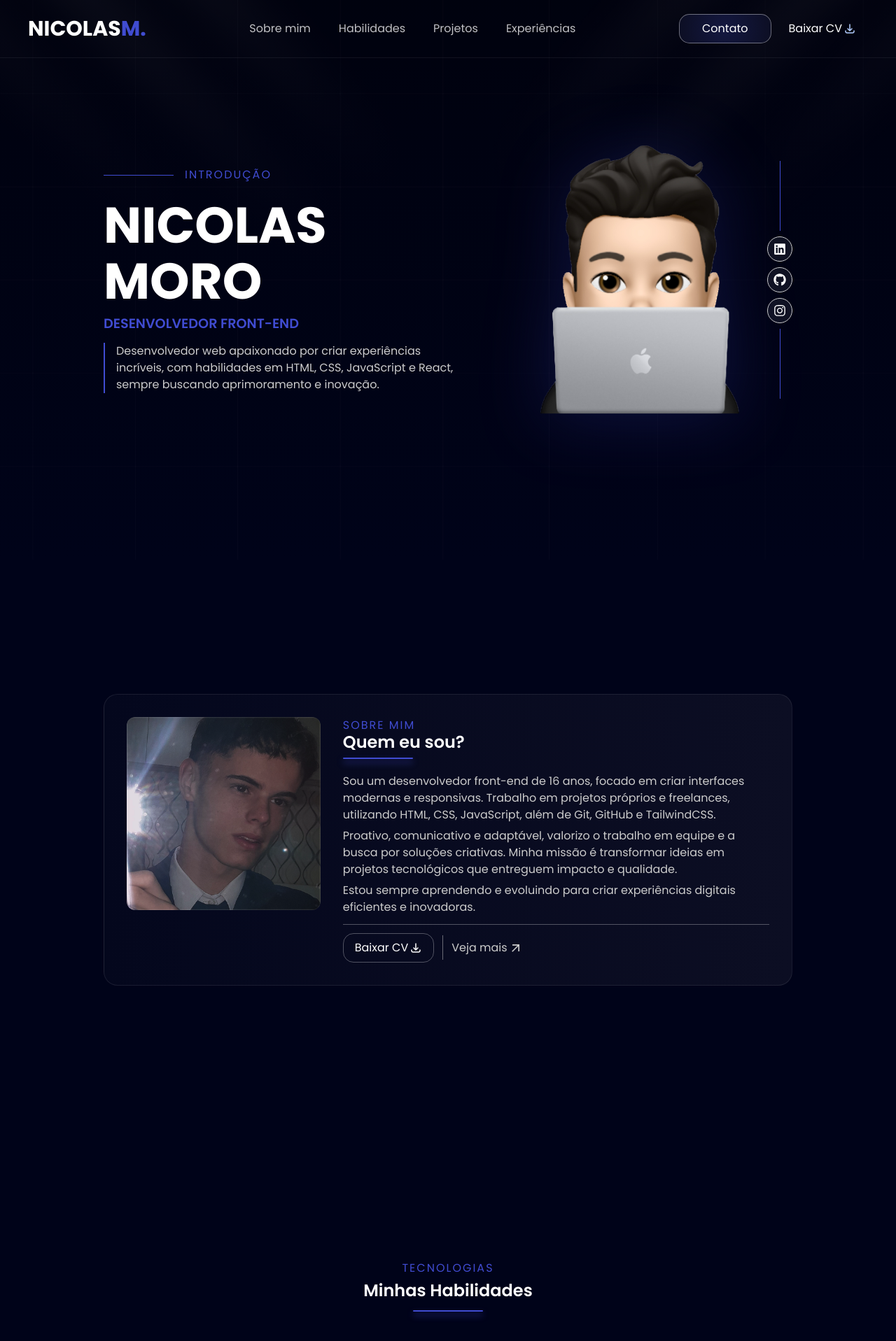
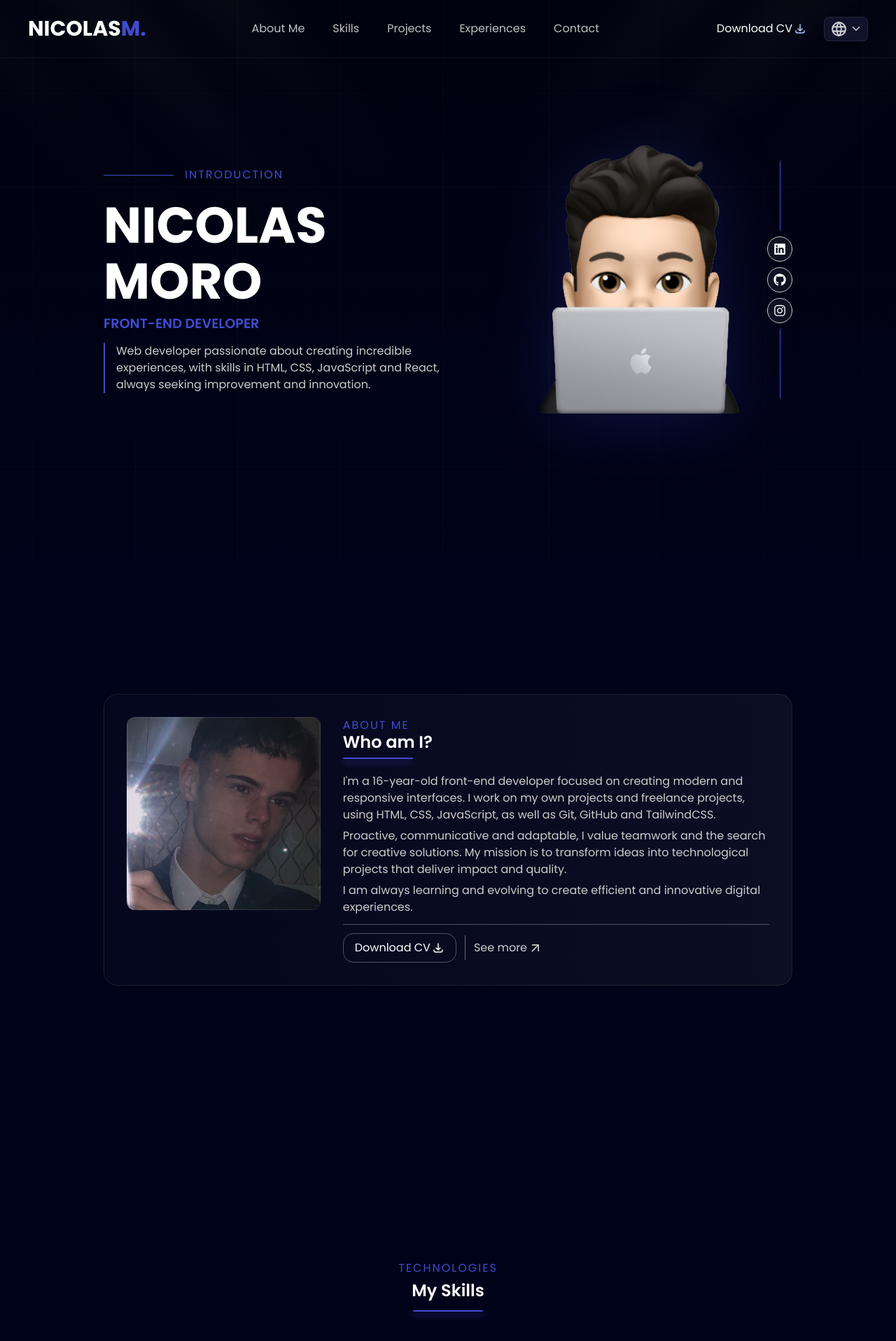
Before and after one commit to nickzmoro/Meu-Portfolio_2025, a React (Vite) app: page / in a window 1280 px wide. Shown: the top 1917 px of the page at 70% size. Built offline with nearby package versions, Linux system fonts and the light colour scheme.

Commit message:
feat: implement i18next for internationalization across components, translating static text to support multiple languages

```diff
--- a/src/components/card/cardXp.jsx
+++ b/src/components/card/cardXp.jsx
@@ -1,4 +1,8 @@
+import { useTranslation } from "react-i18next";
+
 const CardXp = ({ date, title, description, technologies }) => {
+  const { t } = useTranslation();
+
   return (
     <>
       <div className="card-container px-7 py-7 bg-[#ffffff1e] rounded-xl border border-[#ffffff17] h-[fit-content]">
@@ -13,7 +17,7 @@ const CardXp = ({ date, title, description, technologies }) => {
           <>
             <div className="w-[100%] h-[1px] bg-[#ffffff1e] my-3"></div>
             <div>
-              <h4 className="font-[500] mb-3">Principais tecnologias:</h4>
+              <h4 className="font-[500] mb-3">{t("experience.techs")}</h4>
               <div className="technologies-container flex flex-wrap gap-[5px] max-w-[350px]">
                 {technologies.map((item, index) => (
                   <div
--- a/src/components/footer/footer.jsx
+++ b/src/components/footer/footer.jsx
@@ -1,7 +1,10 @@
 import { FaArrowUp } from "react-icons/fa";
 import "./footer.css";
+import { useTranslation } from "react-i18next";
 
 const Footer = () => {
+  const { t } = useTranslation();
+
   const currentYear = new Date().getFullYear();
 
   return (
@@ -18,46 +21,46 @@ const Footer = () => {
             </div>
             <div className="flex flex-wrap gap-[70px] max-xl:gap-[25px] max-lg:mt-6">
               <div className="nav-container">
-                <p className="mb-1">Início</p>
+                <p className="mb-1">{t("footer.start.title")}</p>
                 <a href="#" className="nav-link">
-                  Voltar ao topo
+                  {t("footer.start.returnToTop-link")}
                 </a>
               </div>
               <div className="nav-container">
-                <p className="mb-1">Sobre</p>
+                <p className="mb-1">{t("footer.about.title")}</p>
                 <a href="#sobre-mim" className="nav-link">
-                  Sobre mim
+                  {t("footer.about.aboutMe-link")}
                 </a>
                 <a href="#sobre-mim" className="nav-link">
-                  Currículo
+                  {t("footer.about.cv-link")}
                 </a>
               </div>
               <div className="nav-container">
-                <p className="mb-1">Habilidades</p>
+                <p className="mb-1">{t("footer.abilities.title")}</p>
                 <a href="#habilidades" className="nav-link">
-                  Tecnologias
+                  {t("footer.abilities.tech-link")}
                 </a>
                 <a href="#habilidades" className="nav-link">
-                  Ferramentas
+                  {t("footer.abilities.tool-link")}
                 </a>
               </div>
               <div className="nav-container">
-                <p className="mb-1">Projetos</p>
+                <p className="mb-1">{t("footer.projects.title")}</p>
                 <a href="#projetos" className="nav-link">
-                  Ver projetos
+                  {t("footer.projects.projects-link")}
                 </a>
               </div>
               <div className="nav-container">
-                <p className="mb-1">Experiências</p>
+                <p className="mb-1">{t("footer.experience.title")}</p>
                 <a href="#experiência" className="nav-link">
-                  Minha jornada
+                  {t("footer.experience.xp-link")}
                 </a>
               </div>
             </div>
           </div>
           <div className="pt-6 border-t border-[#ffffff17] flex justify-between items-center">
             <p className="text-[#eee]">
-              Copyright &copy; {currentYear} | Todos os direitos reservados.
+              Copyright &copy; {currentYear} | {t("footer.copyright")}
             </p>
             <a
               href="#"
--- a/src/components/header/header.jsx
+++ b/src/components/header/header.jsx
@@ -6,10 +6,17 @@ import { IoClose } from "react-icons/io5";
 import { FaUser, FaCode, FaBrain } from "react-icons/fa";
 import { HiAcademicCap } from "react-icons/hi";
 import { MdEmail } from "react-icons/md";
+import { useTranslation } from "react-i18next";
+import Brasil from "../../assets/images/brasil.png";
+import Eua from "../../assets/images/eua.png";
+import Espanha from "../../assets/images/espanha.png";
+import { TbWorld } from "react-icons/tb";
+import { IoIosArrowDown } from "react-icons/io";
 
 const Header = () => {
   const [changeHeader, setChangeHeader] = useState(false);
   const [menuHamburguer, setMenuHamburguer] = useState(false);
+  const [dropDown, setDropDown] = useState(false);
 
   window.onscroll = () => {
     if (window.scrollY > 150) {
@@ -17,6 +24,12 @@ const Header = () => {
     } else {
       setChangeHeader(false);
     }
+  };
+
+  const { t, i18n } = useTranslation();
+
+  const changeLanguage = (lng) => {
+    i18n.changeLanguage(lng);
   };
 
   return (
@@ -39,45 +52,111 @@ const Header = () => {
               <ul className="flex gap-10">
                 <li>
                   <a href="#sobre-mim" className="link-menu">
-                    Sobre mim
+                    {t("header.aboutMe")}
                   </a>
                 </li>
                 <li>
                   <a href="#habilidades" className="link-menu">
-                    Habilidades
+                    {t("header.abilities")}
                   </a>
                 </li>
                 <li>
                   <a href="#projetos" className="link-menu">
-                    Projetos
+                    {t("header.projects")}
                   </a>
                 </li>
                 <li>
                   <a href="#experiência" className="link-menu">
-                    Experiências
+                    {t("header.experiences")}
+                  </a>
+                </li>
+                <li>
+                  <a href="#contato" className="link-menu">
+                    {t("header.contact")}
                   </a>
                 </li>
               </ul>
             </nav>
           </div>
-          <div className="btn-contact-cv flex items-center gap-2 max-lg:hidden">
-            <a
-              href="#contato"
-              className="px-8 py-2 rounded-[15px] border-[1px] border-[#ffffff65] bg-[radial-gradient(circle_at_center,#141841_0%,#0C0E23_100%)] hover:brightness-90 transition ease-in-out duration-200"
-            >
-              Contato
-            </a>
+          <div className="btn-contact-cv flex items-center gap-2">
             <a
               href={MeuCurriculo}
-              className="flex items-center px-4 py-2 border-[1px] border-[transparent] rounded-[15px] hover:bg-[#111330] hover:border-[#111330] transition ease-in-out duration-200"
+              className="flex items-center px-4 py-2 border-[1px] max-lg:hidden border-[transparent] rounded-[15px] hover:bg-[#111330] hover:border-[#111330] transition ease-in-out duration-200"
               download="Meu-curriculo.pdf"
             >
-              Baixar CV
+              {t("header.downloadCv")}
               <HiOutlineDownload
                 className="ml-[2px] flex stroke-[#b4ceff]"
                 size={18}
               />
             </a>
+            <div className="flex flex-col items-center max-lg:absolute max-lg:top-[26px] max-lg:right-[80px]">
+              <button
+                className="relative flex items-center gap-1 bg-[#101229] py-1 px-2 border border-[#ffffff15] rounded-[8px] max-lg:bg-transparent max-lg:border-none max-lg:p-0"
+                onClick={() => setDropDown((prev) => !prev)}
+              >
+                <TbWorld size={25} className="opacity-80 max-lg:opacity-100" />
+                <IoIosArrowDown
+                  className={`
+                    ${dropDown ? "rotate-180" : "rotate-0"}
+                    opacity-80
+                    transition-transform duration-200 ease-in-out max-lg:hidden
+                  `}
+                />
+              </button>
+              {dropDown && (
+                <div
+                  className={`bg-[#151836] border border-[#ffffff15] absolute bottom-[-92px] max-lg:bottom-[-120px] w-[80px] h-auto px-1 py-2 rounded-[5px] flex flex-col items-center gap-1 transition-opacity duration-300 ease-in-out`}
+                >
+                  <div
+                    className="group flex items-center gap-[6px] cursor-pointer"
+                    onClick={() => {
+                      changeLanguage("pt");
+                      setDropDown(false);
+                    }}
+                  >
+                    <img
+                      src={Brasil}
+                      alt="bandeira-brasil"
+                      className="w-[25px]"
+                    />
+                    <p className="cursor-pointer font-[500] group-hover:opacity-85">
+                      PT
+                    </p>
+                  </div>
+                  <div className="w-[45px] h-[1px] bg-[#ffffff1e]"></div>
+                  <div
+                    className="group flex items-center gap-1 cursor-pointer"
+                    onClick={() => {
+                      changeLanguage("en");
+                      setDropDown(false);
+                    }}
+                  >
+                    <img src={Eua} alt="bandeira-eua" className="w-[25px]" />
+                    <p className="cursor-pointer font-[500] group-hover:opacity-85">
+                      EN
+                    </p>
+                  </div>
+                  <div className="w-[45px] h-[1px] bg-[#ffffff1e]"></div>
+                  <div
+                    className="group flex items-center gap-1 cursor-pointer"
+                    onClick={() => {
+                      changeLanguage("es");
+                      setDropDown(false);
+                    }}
+                  >
+                    <img
+                      src={Espanha}
+                      alt="bandeira-espanha"
+                      className="w-[25px]"
+                    />
+                    <p className="cursor-pointer font-[500] group-hover:opacity-85">
+                      ES
+                    </p>
+                  </div>
+                </div>
+              )}
+            </div>
           </div>
 
           {/* Menu Hambúrguer (Mobile) */}
--- a/src/pages/Home/Home.jsx
+++ b/src/pages/Home/Home.jsx
@@ -15,6 +15,7 @@ import MeuCurriculo from "../../assets/Meu-curriculo.pdf";
 import CardXp from "../../components/card/cardXp";
 import FormContact from "../../components/form/form";
 import ProjectsCard from "../../components/projectCard/projectCard";
+import { useTranslation } from "react-i18next";
 
 // images
 import programmer from "../../assets/images/emoji-programmer.png";
@@ -25,6 +26,8 @@ import gitHubLogo from "../../assets/images/github-svg.svg";
 import SplashScreen from "../../components/splashScreen/SplashScreen";
 
 function Home() {
+  const { t } = useTranslation();
+
   return (
     <>
       <SplashScreen />
@@ -54,19 +57,17 @@ function Home() {
             <div className="introduction-txt">
               <div className="section-name flex items-center gap-4 mb-5">
                 <div className="line-title w-[100px] h-[1px] bg-[#404CD1]"></div>
-                <h3 className="section-name">Introdução</h3>
+                <h3 className="section-name">{t("home.subtitle")}</h3>
               </div>
               <h1 className="uppercase font-bold text-[4.5rem]/[1.1] max-sm:text-[4rem]">
                 Nicolas <br />
                 Moro
               </h1>
               <h2 className="uppercase font-semibold text-[1.2rem] text-[#404CD1] mt-2">
-                Desenvolvedor Front-End
+                {t("home.stack")}
               </h2>
               <p className="text-[#ccc] max-w-[500px] mt-3 border-l-2 border-[#404CD1] pl-4">
-                Desenvolvedor web apaixonado por criar experiências incríveis,
-                com habilidades em HTML, CSS, JavaScript e React, sempre
-                buscando aprimoramento e inovação.
+                {t("home.description")}
               </p>
             </div>
             <div className="my-socials flex item-center gap-10">
@@ -124,24 +125,17 @@ function Home() {
               </div>
               <div className="about-description h-full w-full flex flex-col justify-between">
                 <div>
-                  <h3 className="section-name">Sobre mim</h3>
-                  <h2 className="subtitle">Quem eu sou?</h2>
+                  <h3 className="section-name">{t("aboutMe.subtitle")}</h3>
+                  <h2 className="subtitle">{t("aboutMe.title")}</h2>
                   <div className="line-divisor-content mt-2.5 mb-5"></div>
                   <p className="about-description-p mb-1.5">
-                    Sou um desenvolvedor front-end de 16 anos, focado em criar
-                    interfaces modernas e responsivas. Trabalho em projetos
-                    próprios e freelances, utilizando HTML, CSS, JavaScript,
-                    além de Git, GitHub e TailwindCSS.
+                    {t("aboutMe.paragraph-top")}
                   </p>
                   <p className="about-description-p mb-1.5">
-                    Proativo, comunicativo e adaptável, valorizo o trabalho em
-                    equipe e a busca por soluções criativas. Minha missão é
-                    transformar ideias em projetos tecnológicos que entreguem
-                    impacto e qualidade.
+                    {t("aboutMe.paragraph-mid")}
                   </p>
                   <p className="about-description-p">
-                    Estou sempre aprendendo e evoluindo para criar experiências
-                    digitais eficientes e inovadoras.
+                    {t("aboutMe.paragraph-bottom")}
                   </p>
                 </div>
                 <div>
@@ -152,7 +146,7 @@ function Home() {
                       className="flex items-center mr-3 px-4 py-2 border-[1px] border-[#ffffff4b] rounded-[15px] hover:bg-[#111330] hover:transition ease-in-out duration-200"
                       download="Meu-curriculo.pdf"
                     >
-                      Baixar CV
+                      {t("header.downloadCv")}
                       <HiOutlineDownload
                         className="ml-[2px] flex stroke-[#fff]"
                         size={18}
@@ -163,7 +157,7 @@ function Home() {
                       target="_blank"
                       className="group flex items-center gap-[2px] h-[35px] border-l-[1px] pl-3 border-l-[#cccccc7e] text-[#ccc] hover:text-[#fff] hover:transition ease-in-out duration-200"
                     >
-                      Veja mais
+                      {t("aboutMe.seeMore")}
                       <MdOutlineArrowOutward
                         size={20}
                         className="fill-[#ccc] group-hover:fill-[#fff] transition ease-in-out duration-200"
@@ -183,8 +177,8 @@ function Home() {
         >
           <div className="skills-container w-[80%] h-[90%] flex flex-col justify-center items-center gap-10 max-sm:w-[90%]">
             <div className="section-title-container flex flex-col gap-2 items-center">
-              <h3 className="section-name">Tecnologias</h3>
-              <h2 className="subtitle">Minhas Habilidades</h2>
+              <h3 className="section-name">{t("techs.subtitle")}</h3>
+              <h2 className="subtitle">{t("techs.title")}</h2>
               <div className="line-divisor-content mt-2"></div>
             </div>
             <div className="skills-container">
@@ -236,7 +230,9 @@ function Home() {
                   </div>
 
                   <div className="flex flex-col gap-2 mt-4">
-                    <p className="font-semibold text-[1.1rem]">Ferramentas:</p>
+                    <p className="font-semibold text-[1.1rem]">
+                      {t("techs.tools")}
+                    </p>
                     <div className="flex gap-1">
                       <div className="svg-box">
                         <svg
@@ -283,8 +279,8 @@ function Home() {
         >
           <div className="projects-container w-[80%] h-[90%] flex flex-col justify-evenly gap-[50px] max-sm:w-[90%]">
             <div className="projects-title flex flex-col justify-center items-center gap-2">
-              <h3 className="section-name">Projetos</h3>
-              <h2 className="subtitle">Meus Projetos</h2>
+              <h3 className="section-name">{t("projects.subtitle")}</h3>
+              <h2 className="subtitle">{t("projects.title")}</h2>
               <div className="line-divisor-content mt-2"></div>
             </div>
             <div className="projects-carousel z-10">
@@ -307,8 +303,8 @@ function Home() {
             <div className="exp-cards flex items-end gap-10 mt-5 max-lg:flex-col max-lg:gap-3 max-lg:items-center relative">
               <CardXp
                 date="2023"
-                title="Primeiro contato com a programação"
-                description="Descobri a programação e me apaixonei por criar interfaces que geram valor e experiências únicas."
+                title={t("experience.2023-title")}
+                description={t("experience.2023-paragraph")}
                 className="translate-y-5"
               />
               <div className="timeline flex flex-col items-center mb-10 max-lg:mb-0">
@@ -320,8 +316,8 @@ function Home() {
               </div>
               <CardXp
                 date="2024 - Atual"
-                title="Desenvolvedor Front-End Freelancer"
-                description="Crio interfaces modernas, responsivas e focadas na experiência do usuário. Atuo em projetos para empresas ou pessoais, sempre com o objetivo de agregar valor real aos seus resultados por meio de soluções digitais eficientes."
+                title={t("experience.2024-title")}
+                description={t("experience.2024-paragraph")}
                 technologies={[
                   { name: "HTML5", img: "/assets/html.png" },
                   { name: "CSS3", img: "/assets/css.png" },
```
Also changed, not shown: src/components/form/form.jsx (+17 -11 lines), src/components/projectCard/projectCard.jsx (+13 -22 lines), src/components/projectSlide/projectSlide.jsx (+6 -1 lines).
